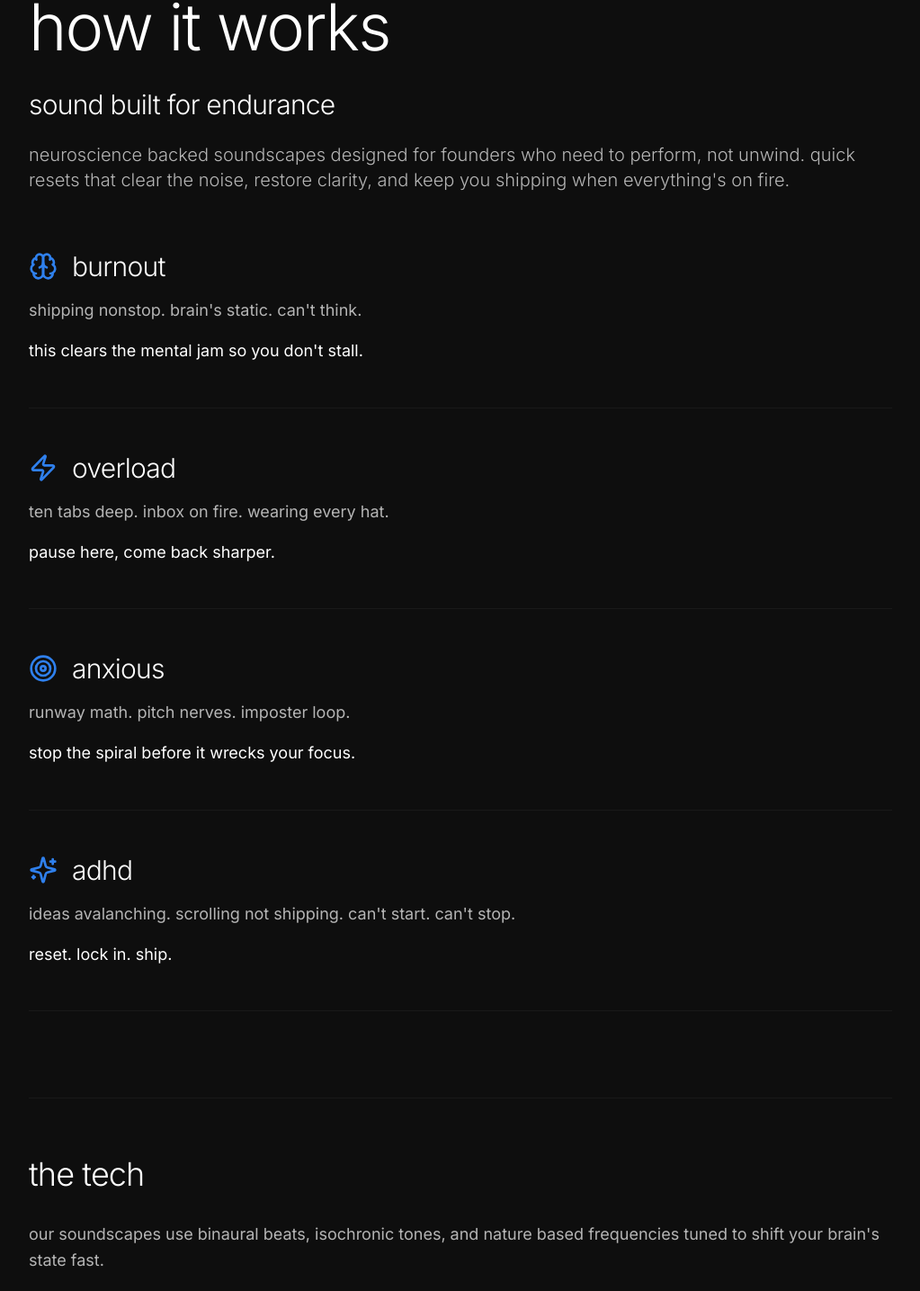
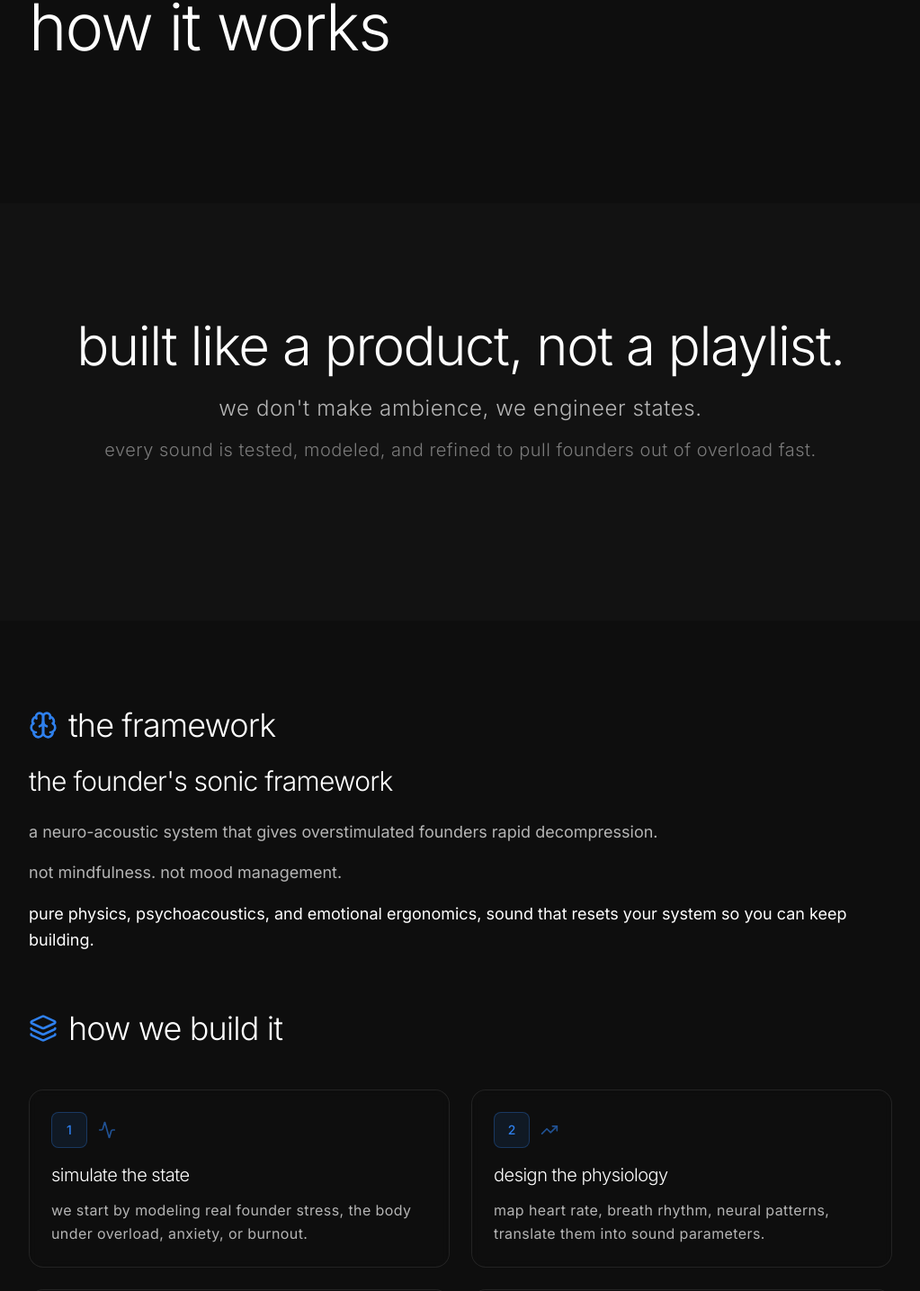
Before and after one commit to Forbescanandoes/soundscapes-app, a Next.js app: page /learn-more in a window 1280 px wide. Shown: the part 159-1594 px from the top of the page at 90% size, without its empty margins (128-1151 px from the left). Built offline with nearby package versions, Linux system fonts and the light colour scheme; a web font is replaced by a local one.

Commit message:
Remove old content from Learn More page
- Deleted 'sound built for endurance' subheading and description
- Removed burnout, overload, anxious, adhd state sections
- Removed 'the tech' section
- Now shows just 'how it works' heading followed by new sections
- Cleaned up unused icon imports

```diff
--- a/app/learn-more/page.tsx
+++ b/app/learn-more/page.tsx
@@ -3,7 +3,7 @@
 import { Button } from '@/components/ui/button'
 import Link from 'next/link'
 import { motion } from 'framer-motion'
-import { ArrowLeft, Brain, Zap, Target, Sparkles, Activity, TrendingUp, Layers, TestTube, BarChart3, BriefcaseBusiness, Frown, Moon, Sandwich } from 'lucide-react'
+import { ArrowLeft, Brain, Activity, TrendingUp, Layers, TestTube, BarChart3, BriefcaseBusiness, Frown, Moon, Sandwich } from 'lucide-react'
 
 export default function LearnMorePage() {
   return (
@@ -26,108 +26,9 @@ export default function LearnMorePage() {
           animate={{ opacity: 1, y: 0 }}
           transition={{ duration: 0.6 }}
         >
-          <h1 className="text-5xl sm:text-6xl md:text-7xl font-light lowercase leading-tight mb-8 tracking-tight">
+          <h1 className="text-5xl sm:text-6xl md:text-7xl font-light lowercase leading-tight mb-20 tracking-tight">
             how it works
           </h1>
-          <h2 className="text-2xl sm:text-3xl font-light text-brand-text-primary lowercase leading-relaxed mb-6 tracking-tight">
-            sound built for endurance
-          </h2>
-          <p className="text-lg sm:text-xl font-light text-brand-text-secondary lowercase leading-relaxed mb-16">
-            neuroscience backed soundscapes designed for founders who need to perform, not unwind. quick resets that clear the noise, restore clarity, and keep you shipping when everything&apos;s on fire.
-          </p>
-        </motion.div>
-
-        {/* Soundscape States */}
-        <div className="space-y-12 mb-24">
-          <motion.div
-            initial={{ opacity: 0, y: 20 }}
-            animate={{ opacity: 1, y: 0 }}
-            transition={{ duration: 0.6, delay: 0.2 }}
-            className="space-y-4 pb-12 border-b border-brand-text-muted/10"
-          >
-            <div className="flex items-center gap-4">
-              <Brain className="w-8 h-8 text-brand-accent" />
-              <h2 className="text-3xl font-light lowercase tracking-tight">burnout</h2>
-            </div>
-            <p className="text-lg text-brand-text-secondary leading-relaxed lowercase">
-              shipping nonstop. brain&apos;s static. can&apos;t think.
-            </p>
-            <p className="text-lg text-brand-text-primary leading-relaxed lowercase">
-              this clears the mental jam so you don&apos;t stall.
-            </p>
-          </motion.div>
-
-          <motion.div
-            initial={{ opacity: 0, y: 20 }}
-            animate={{ opacity: 1, y: 0 }}
-            transition={{ duration: 0.6, delay: 0.3 }}
-            className="space-y-4 pb-12 border-b border-brand-text-muted/10"
-          >
-            <div className="flex items-center gap-4">
-              <Zap className="w-8 h-8 text-brand-accent" />
-              <h2 className="text-3xl font-light lowercase tracking-tight">overload</h2>
-            </div>
-            <p className="text-lg text-brand-text-secondary leading-relaxed lowercase">
-              ten tabs deep. inbox on fire. wearing every hat.
-            </p>
-            <p className="text-lg text-brand-text-primary leading-relaxed lowercase">
-              pause here, come back sharper.
-            </p>
-          </motion.div>
-
-          <motion.div
-            initial={{ opacity: 0, y: 20 }}
-            animate={{ opacity: 1, y: 0 }}
-            transition={{ duration: 0.6, delay: 0.4 }}
-            className="space-y-4 pb-12 border-b border-brand-text-muted/10"
-          >
-            <div className="flex items-center gap-4">
-              <Target className="w-8 h-8 text-brand-accent" />
-              <h2 className="text-3xl font-light lowercase tracking-tight">anxious</h2>
-            </div>
-            <p className="text-lg text-brand-text-secondary leading-relaxed lowercase">
-              runway math. pitch nerves. imposter loop.
-            </p>
-            <p className="text-lg text-brand-text-primary leading-relaxed lowercase">
-              stop the spiral before it wrecks your focus.
-            </p>
-          </motion.div>
-
-          <motion.div
-            initial={{ opacity: 0, y: 20 }}
-            animate={{ opacity: 1, y: 0 }}
-            transition={{ duration: 0.6, delay: 0.5 }}
-            className="space-y-4 pb-12 border-b border-brand-text-muted/10"
-          >
-            <div className="flex items-center gap-4">
-              <Sparkles className="w-8 h-8 text-brand-accent" />
-              <h2 className="text-3xl font-light lowercase tracking-tight">adhd</h2>
-            </div>
-            <p className="text-lg text-brand-text-secondary leading-relaxed lowercase">
-              ideas avalanching. scrolling not shipping. can&apos;t start. can&apos;t stop.
-            </p>
-            <p className="text-lg text-brand-text-primary leading-relaxed lowercase">
-              reset. lock in. ship.
-            </p>
-          </motion.div>
-        </div>
-
-        {/* The Tech */}
-        <motion.div
-          initial={{ opacity: 0, y: 20 }}
-          animate={{ opacity: 1, y: 0 }}
-          transition={{ duration: 0.6, delay: 0.6 }}
-          className="border-t border-brand-text-muted/10 pt-16"
-        >
-          <h2 className="text-4xl font-light lowercase mb-8 tracking-tight">the tech</h2>
-          <div className="space-y-6 text-lg text-brand-text-secondary leading-relaxed lowercase">
-            <p>
-              our soundscapes use binaural beats, isochronic tones, and nature based frequencies tuned to shift your brain&apos;s state fast.
-            </p>
-            <p className="text-brand-text-primary">
-              not meditation. not wellness. functional audio that rebuilds momentum.
-            </p>
-          </div>
         </motion.div>
       </div>
 
```
